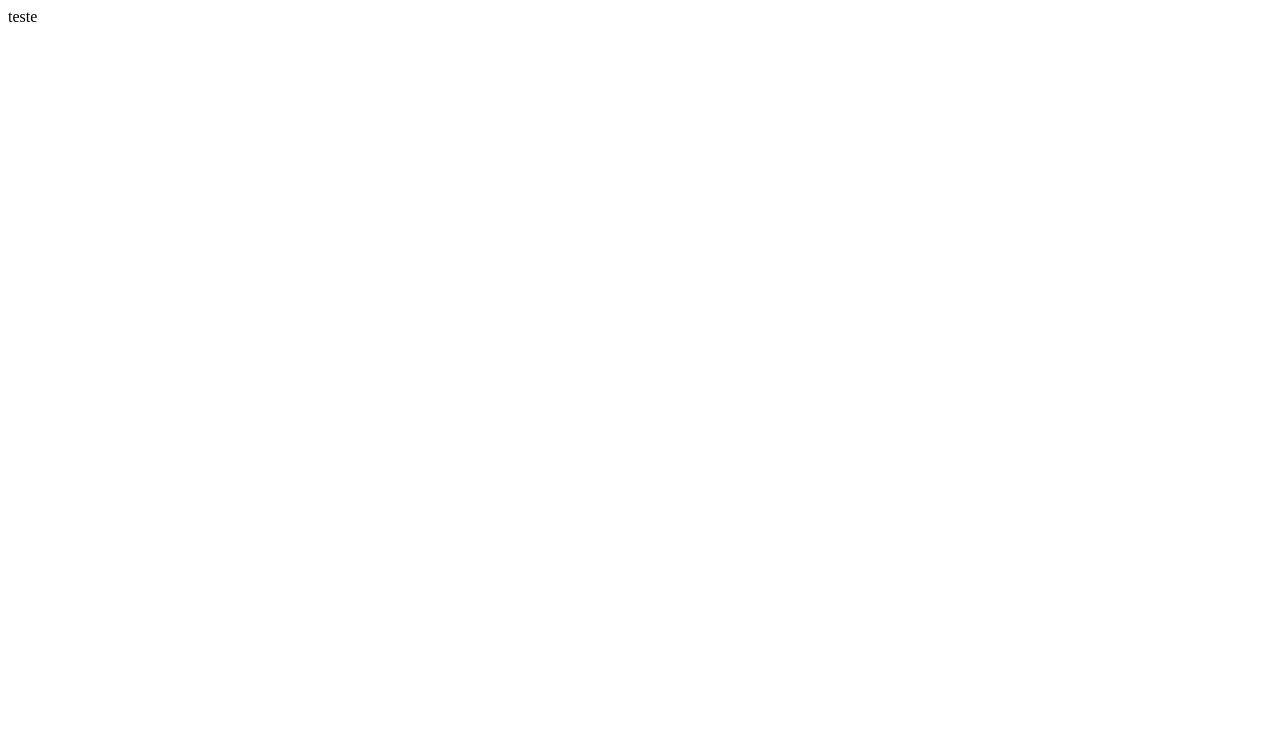
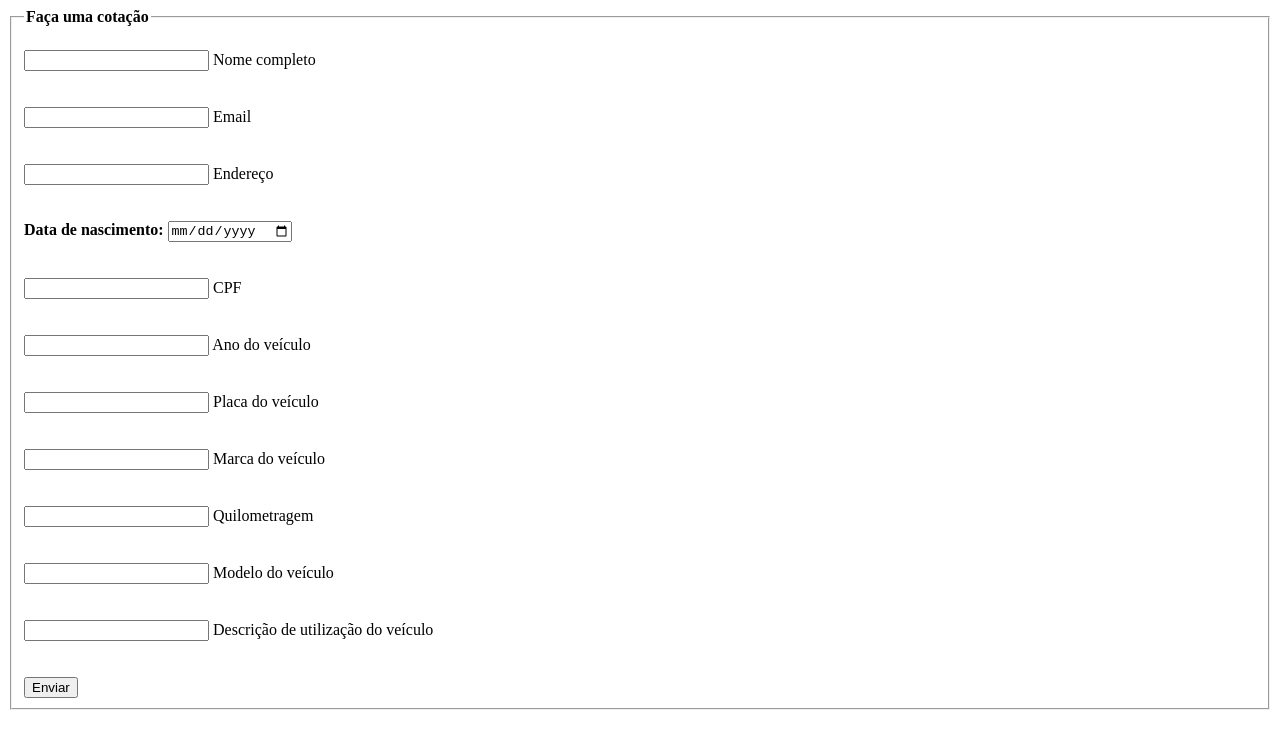
Before and after one commit to BoniDeveloper/Projeto_Cotacao, a plain HTML site: page index.html in a window 1280 px wide. Drawn offline with Linux system fonts and the light colour scheme.

Commit message:
Criação dos forms

```diff
--- a/index.html
+++ b/index.html
@@ -1 +1,78 @@
-teste
+<!DOCTYPE html>
+<html lang="pt-br">
+<head>
+    <meta charset="UTF-8">
+    <meta http-equiv="X-UA-Compatible" content="IE=edge">
+    <meta name="viewport" content="width=device-width, initial-scale=1.0">
+    <title>Cotação</title>
+</head>
+<body>
+    <div class="box">
+        <form action="">
+            <fieldset>
+                <legend><b>Faça uma cotação</b></legend>
+                <br>
+
+                <div class="inputBox">
+                    <input type="text" name="nome" id="nome" class="inputUser" required>
+                    <label for="nome">Nome completo</label>
+                    </div>
+                    <br><br>
+                <div class="inputBox">
+                    <input type="email" name="email" id="email" class="inputUser" required>
+                    <label for="email">Email</label>
+                    </div>
+                    <br><br>
+                <div class="inputBox">
+                    <input type="text" name="endereco" id="endereco" class="inputUser" required>
+                    <label for="endereco">Endereço</label>
+                    </div>
+                    <br><br>
+                <div class="inputBox">
+                    <label for="data_nascimento"><b>Data de nascimento: </b></label>
+                    <input type="date" name="data_nascimento" id="data_nascimento" class="inputUser" required>
+                    </div>
+                    <br><br>
+                <div class="inputBox">
+                    <input type="text" name="cpf" id="cpf" class="inputUser" required>
+                    <label for="cpf">CPF</label>
+                    </div>
+                    <br><br>
+                <div class="inputBox">
+                    <input type="text" name="ano_veiculo" id="ano_veiculo" class="inputUser" required>
+                    <label for="ano_veiculo">Ano do veículo</label>
+                    </div>
+                    <br><br>
+                <div class="inputBox">
+                    <input type="text" name="placa" id="placa" class="inputUser" required>
+                    <label for="placa">Placa do veículo</label>
+                    </div>
+                    <br><br>
+                <div class="inputBox">
+                    <input type="text" name="marca_veiculo" id="marca_veiculo" class="inputUser" required>
+                    <label for="marca_veiculo">Marca do veículo</label>
+                    </div>
+                    <br><br>
+                <div class="inputBox">
+                    <input type="text" name="quilometragem" id="quilometragem" class="inputUser" required>
+                    <label for="quilometragem">Quilometragem</label>
+                    </div>
+                    <br><br>
+                <div class="inputBox">
+                    <input type="text" name="modelo_veiculo" id="modelo_veiculo" class="inputUser" required>
+                    <label for="modelo_veiculo">Modelo do veículo</label>
+                    </div>
+                    <br><br>
+                <div class="inputBox">
+                    <input type="text" name="desc_utilizacao" id="desc_utilizacao" class="inputUser" required>
+                    <label for="desc_utilizacao">Descrição de utilização do veículo</label>
+                    </div>
+                    <br><br>
+                <input type="submit" name="submit" id="submit" value="Enviar">
+
+            </fieldset>
+        </form>
+    </div>
+
+</body>
+</html>
```
